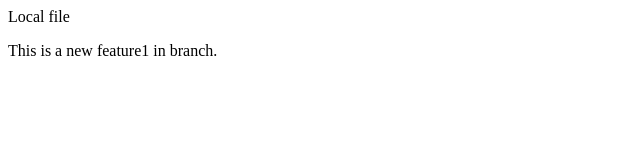
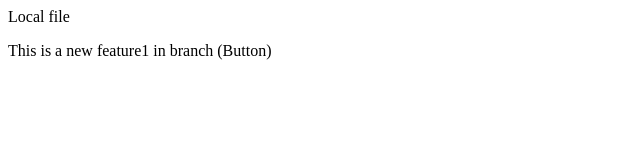
Before and after one commit to mohdvaseem2210/Localrepo, a plain HTML site: page index.html in a window 1280 px wide. Shown: the full height of the page, 0-640 px from the left. Drawn offline with Linux system fonts and the light colour scheme.

Commit message:
add button in feature

```diff
--- a/index.html
+++ b/index.html
@@ -1,2 +1,2 @@
 <p>Local file</p>
-<p>This is a new feature1 in branch.</p>
+<p>This is a new feature1 in branch (Button)</p>
```
